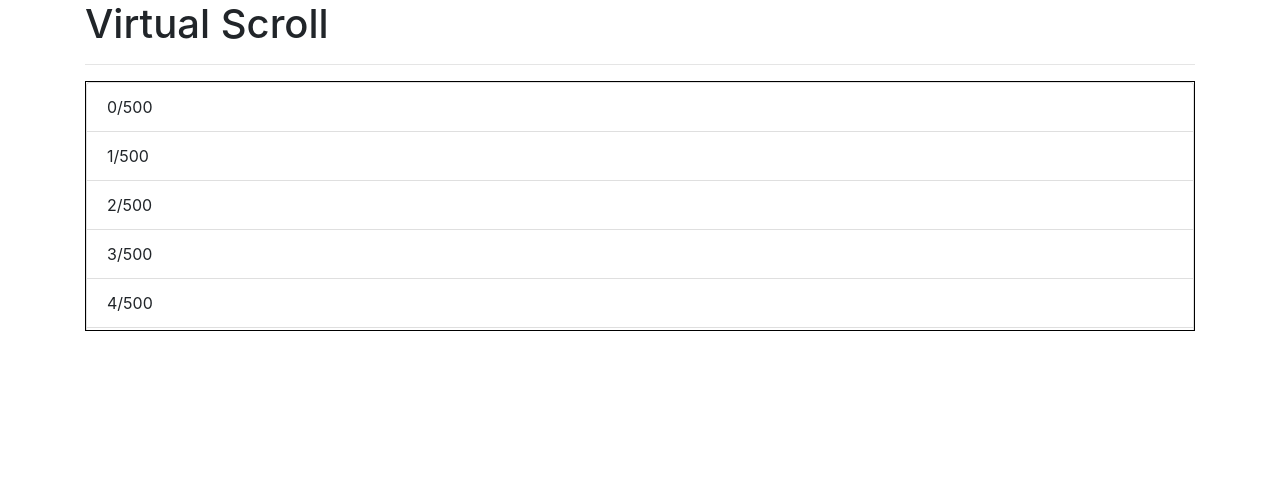
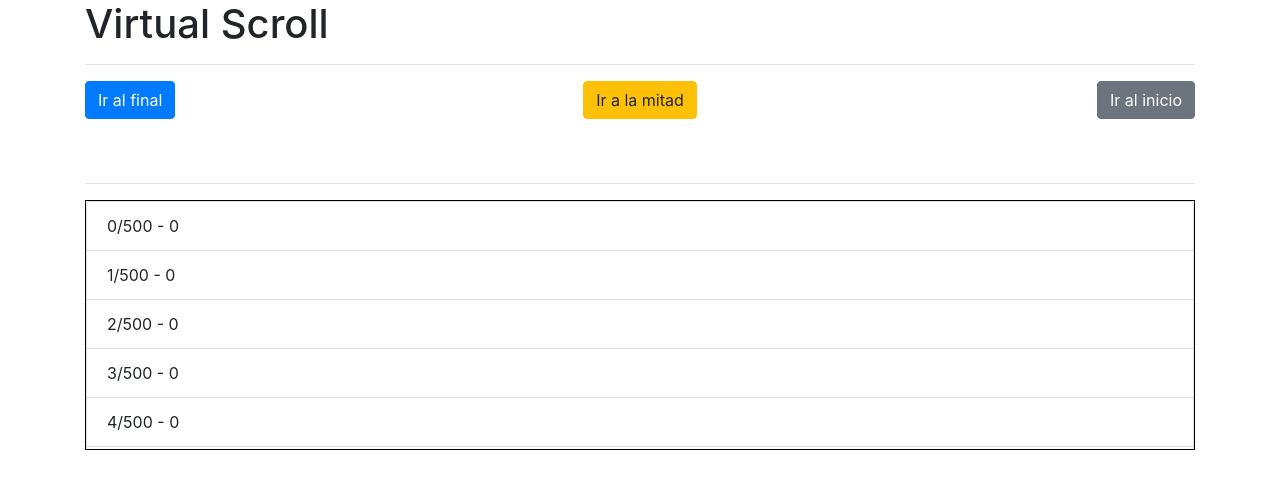
Before and after one commit to VictorCarmonaMoraza/virtualScroll_Victor_2022_2023, an Angular app: page / in a window 1280 px wide. Shown: the top 488 px of the page. Built offline with nearby package versions, Linux system fonts and the light colour scheme.

Commit message:
3-Mover al inicio,fin y a la mitad el ViewPort

```diff
--- a/angular.json
+++ b/angular.json
@@ -27,7 +27,8 @@
               "src/assets"
             ],
             "styles": [
-              "src/styles.css"
+              "src/styles.css",
+              "node_modules/animate.css/animate.css"
             ],
             "scripts": []
           },
@@ -94,7 +95,8 @@
               "src/assets"
             ],
             "styles": [
-              "src/styles.css"
+              "src/styles.css",
+              "node_modules/animate.css/animate.css"
             ],
             "scripts": []
           }
--- a/package.json
+++ b/package.json
@@ -10,7 +10,7 @@
   },
   "private": true,
   "dependencies": {
-    "@angular/animations": "^14.0.0",
+    "@angular/animations": "^14.2.9",
     "@angular/cdk": "^14.2.6",
     "@angular/common": "^14.0.0",
     "@angular/compiler": "^14.0.0",
@@ -19,6 +19,8 @@
     "@angular/platform-browser": "^14.0.0",
     "@angular/platform-browser-dynamic": "^14.0.0",
     "@angular/router": "^14.0.0",
+    "animate.css": "^4.1.1",
+    "hammerjs": "^2.0.8",
     "rxjs": "~7.5.0",
     "tslib": "^2.3.0",
     "zone.js": "~0.11.4"
--- a/src/app/app.module.ts
+++ b/src/app/app.module.ts
@@ -4,6 +4,7 @@ import { BrowserModule } from '@angular/platform-browser';
 import { AppComponent } from './app.component';
 import { VirtualComponent } from './virtual/virtual.component';
 import { ScrollingModule } from '@angular/cdk/scrolling';
+import 'hammerjs';
 
 @NgModule({
   declarations: [
--- a/src/app/virtual/virtual.component.css
+++ b/src/app/virtual/virtual.component.css
@@ -0,0 +1,5 @@
+.animated{
+ animation-duration: 500ms !important;
+ animation-delay: 0s !important;
+ animation-iteration-count: 1 !important;
+}
--- a/src/app/virtual/virtual.component.html
+++ b/src/app/virtual/virtual.component.html
@@ -1,13 +1,41 @@
 <h1>Virtual Scroll</h1>
 <hr>
 
-<cdk-virtual-scroll-viewport itemSize="5=" class="list-container list-group">
+<div class="row">
+  <div class="col">
+    <button class="btn btn-primary" (click)="irFinal()">
+      Ir al final
+    </button>
+  </div>
 
-  <div class="list-group-item" *cdkVirtualFor="let persona of personas; let i = index; let conteo=count">
-    {{i}}/{{conteo}}
+  <div class="col text-center">
+    <button class="btn btn-warning" (click)="irMitad()">
+      Ir a la mitad
+    </button>
+  </div>
+
+  <div class="col text-right">
+    <button class="btn btn-secondary" (click)="irInicio()">
+      Ir al inicio
+    </button>
   </div>
 
 
 
+</div>
+
+<br><br>
+<hr>
+
+
+<div *ngIf="personas">
+
+  <cdk-virtual-scroll-viewport itemSize="50" class="list-container list-group">
+
+    <div class="list-group-item animated" [ngClass]="{fadeIn:persona}"
+      *cdkVirtualFor="let persona of personas; let i = index; let conteo=count">
+      {{i}}/{{conteo}} - <span class="persona">{{persona}}</span>
+    </div>
 
 </cdk-virtual-scroll-viewport>
+</div>
--- a/src/app/virtual/virtual.component.ts
+++ b/src/app/virtual/virtual.component.ts
@@ -1,4 +1,5 @@
-import { Component, OnInit } from '@angular/core';
+import { CdkVirtualScrollViewport } from '@angular/cdk/scrolling';
+import { Component, OnInit, ViewChild } from '@angular/core';
 
 @Component({
   selector: 'app-virtual',
@@ -7,8 +8,10 @@ import { Component, OnInit } from '@angular/core';
 })
 export class VirtualComponent implements OnInit {
 
-//Creamos y rellenamos un arreglo de ceros de 500 posiciones
-  personas = Array(500).fill(0);
+  @ViewChild(CdkVirtualScrollViewport) viewport!: CdkVirtualScrollViewport;
+
+  //Creamos y rellenamos un arreglo de ceros de 500 posiciones
+  public personas = Array(500).fill(0);
 
   constructor() { }
 
@@ -16,4 +19,16 @@ export class VirtualComponent implements OnInit {
     console.log(this.personas);
   }
 
+
+  irFinal() {
+    this.viewport.scrollToIndex(this.personas.length)
+  }
+
+  irInicio() {
+    this.viewport.scrollToIndex(0)
+  }
+
+  irMitad() {
+    this.viewport.scrollToIndex(this.personas.length / 2);
+  }
 }
--- a/tsconfig.json
+++ b/tsconfig.json
@@ -5,7 +5,7 @@
     "baseUrl": "./",
     "outDir": "./dist/out-tsc",
     "forceConsistentCasingInFileNames": true,
-    "strict": true,
+    "strict": false,
     "noImplicitOverride": true,
     "noPropertyAccessFromIndexSignature": true,
     "noImplicitReturns": true,
```
Also changed, not shown: 1 other file (tests, documents, lock files or other folders).
